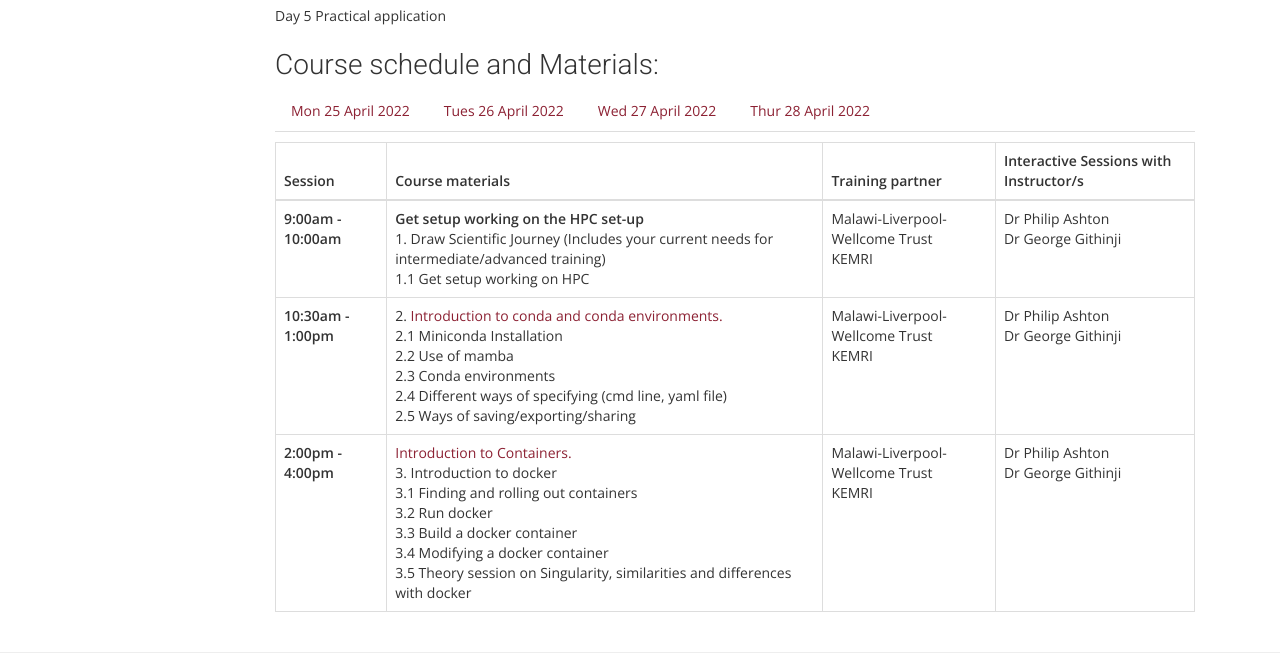
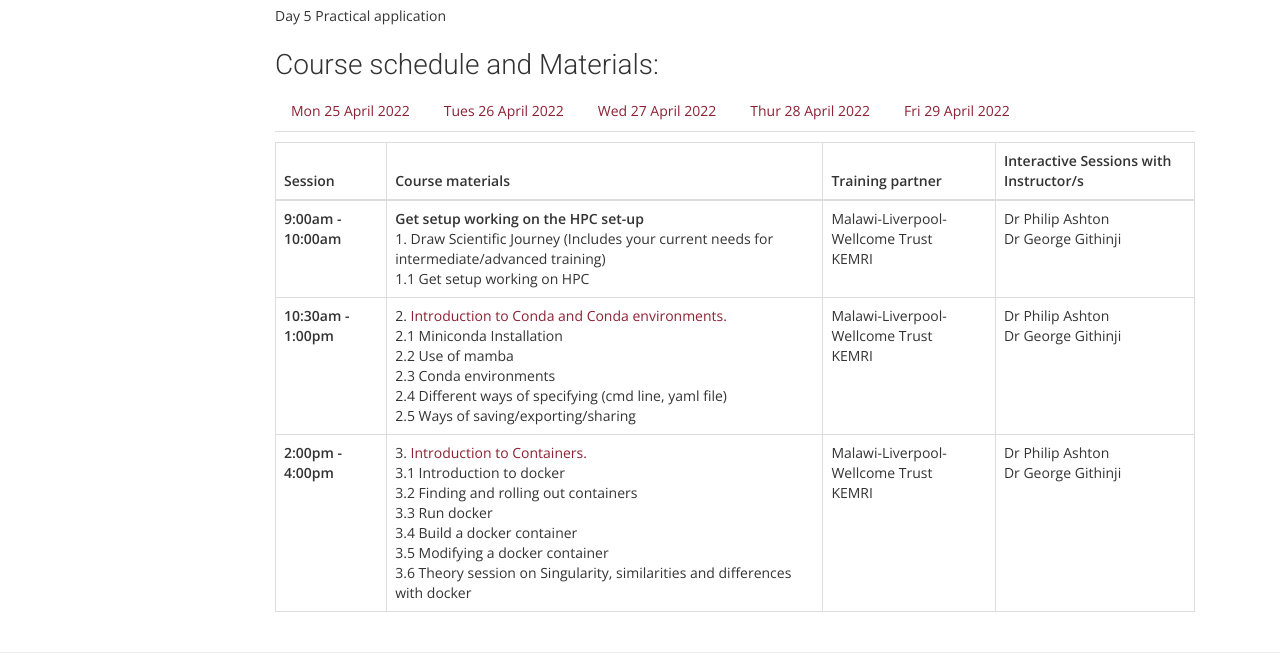
Before and after one commit to uct-cbio/ngs-academy, a Jekyll site: the page built from _posts/2022-04-13-Advanced-Training-Developing- Workflows.md, in a window 1280 px wide. Shown: the part 1165-1833 px from the top of the page. Built offline with Jekyll 4.4.1, drawn with Linux system fonts in a browser that asks for light colours; nearby versions of some CDN libraries; some web fonts are replaced; comment, search, counter and statistics services are not loaded.

Commit message:
added friday

```diff
--- a/_posts/2022-04-13-Advanced-Training-Developing- Workflows.md
+++ b/_posts/2022-04-13-Advanced-Training-Developing- Workflows.md
@@ -119,11 +119,10 @@ The NGS Academy forms part of the Africa CDC Pathogen Genomics Initiative (PGI).
 		<a class="nav-link" data-toggle="tab" href="#tabs-4" role="tab">Thur 28 April 2022</a>
 	</li>
 
-<!--
+
    	<li class="nav-item">
 		<a class="nav-link" data-toggle="tab" href="#tabs-5" role="tab">Fri 29 April 2022</a>
 	</li>
--->
 
 </ul><!-- Tab panes -->
 <div class="tab-content">
@@ -166,7 +165,7 @@ The NGS Academy forms part of the Africa CDC Pathogen Genomics Initiative (PGI).
       <br>
      </th>
       <td>    <ul>
-      <li>2. <a href="{{ site.url }}uploads/Cond_and_Conda_environments.pdf" target="_blank">Introduction to conda and conda environments.</a></li>
+      <li>2. <a href="{{ site.url }}uploads/Cond_and_Conda_environments.pdf" target="_blank">Introduction to Conda and Conda environments.</a></li>
 <ol>
   <li>2.1 Miniconda Installation</li>
   <li>2.2 Use of mamba</li>
@@ -192,14 +191,14 @@ The NGS Academy forms part of the Africa CDC Pathogen Genomics Initiative (PGI).
       <br>
      </th>
       <td>    <ul>
-        <li> <a href="#" target="_blank">Introduction to Containers.</a></li>
+        <li>3. <a href="#" target="_blank">Introduction to Containers.</a></li>
 <ol>
-  <li>3. Introduction to docker</li>
-  <li>3.1 Finding and rolling out containers</li>
-   <li>3.2 Run docker</li>
-    <li>3.3 Build a docker container</li>
-    <li>3.4 Modifying a docker container</li>
-     <li>3.5 Theory session on Singularity, similarities and differences with docker</li>
+  <li>3.1 Introduction to docker</li>
+  <li>3.2 Finding and rolling out containers</li>
+   <li>3.3 Run docker</li>
+    <li>3.4 Build a docker container</li>
+    <li>3.5 Modifying a docker container</li>
+     <li>3.6 Theory session on Singularity, similarities and differences with docker</li>
 </ol>
 </ul></td>
       <td><ul>
@@ -465,27 +466,20 @@ persisting data</li>
   </thead>
   <tbody>
     <tr>
-      <th scope="row">AM-PM session
+      <th scope="row">9:00am - 1:00pm
       <br>
      </th>
       <td>    <ul>
-                 <li> Practical project on implementing your own workflow</li>
-               <ol>
-<li>1. Provide 3/4/5 datasets and desired workflows and divide the participants into groups to work on those.</li>
-</ol>
-
+      <li>Practical project on implementing your own workflow</li>
 </ul></td>
       <td><ul>
 
-  <li>KEMRI</li>
-
- <li>Malawi-Liverpool-Wellcome Trust</li>
-
+ <li>KEMRI </li>
+  <li>Malawi-Liverpool-Wellcome Trust </li>
 </ul></td>
             <td><ul>
-             <li>Dr George Githinji</li>
-  <li>Dr Philip Ashton</li>
-
+              <li>Dr George Githinji</li>
+               <li>Dr Philip Ashton</li>
 </ul></td>
     </tr>
 
```
Also changed, not shown: other parts of _posts/2022-04-13-Advanced-Training-Developing- Workflows.md (+11 -9 lines).
